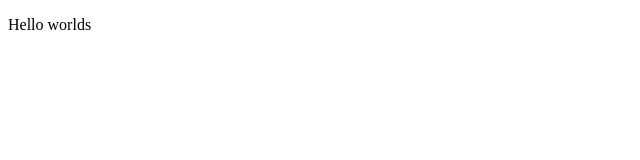
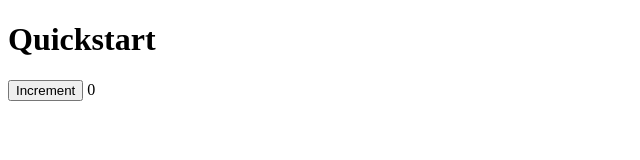
Before and after one commit to jpcaparas/alpinejs-testing, a website: page public/index.html in a window 1280 px wide. Shown: the whole page, without its empty margins (0-640 px from the left). Drawn offline with nearby package versions, Linux system fonts and the light colour scheme.

Commit message:
Basic usage

```diff
--- a/public/index.html
+++ b/public/index.html
@@ -2,8 +2,16 @@
 <html>
     <head>
         <title>Alpine JS testing</title>
+
+        <script defer src="https://unpkg.com/alpinejs@3.x.x/dist/cdn.min.js"></script>
     </head>
     <body>
-        <p>Hello worlds</p>
+        <h1>Quickstart</h1>
+
+        <div x-data="{ count: 0 }">
+            <button x-on:click="count++">Increment</button>
+
+            <span x-text="count"></span>
+        </div>
     </body>
 </html>
```
